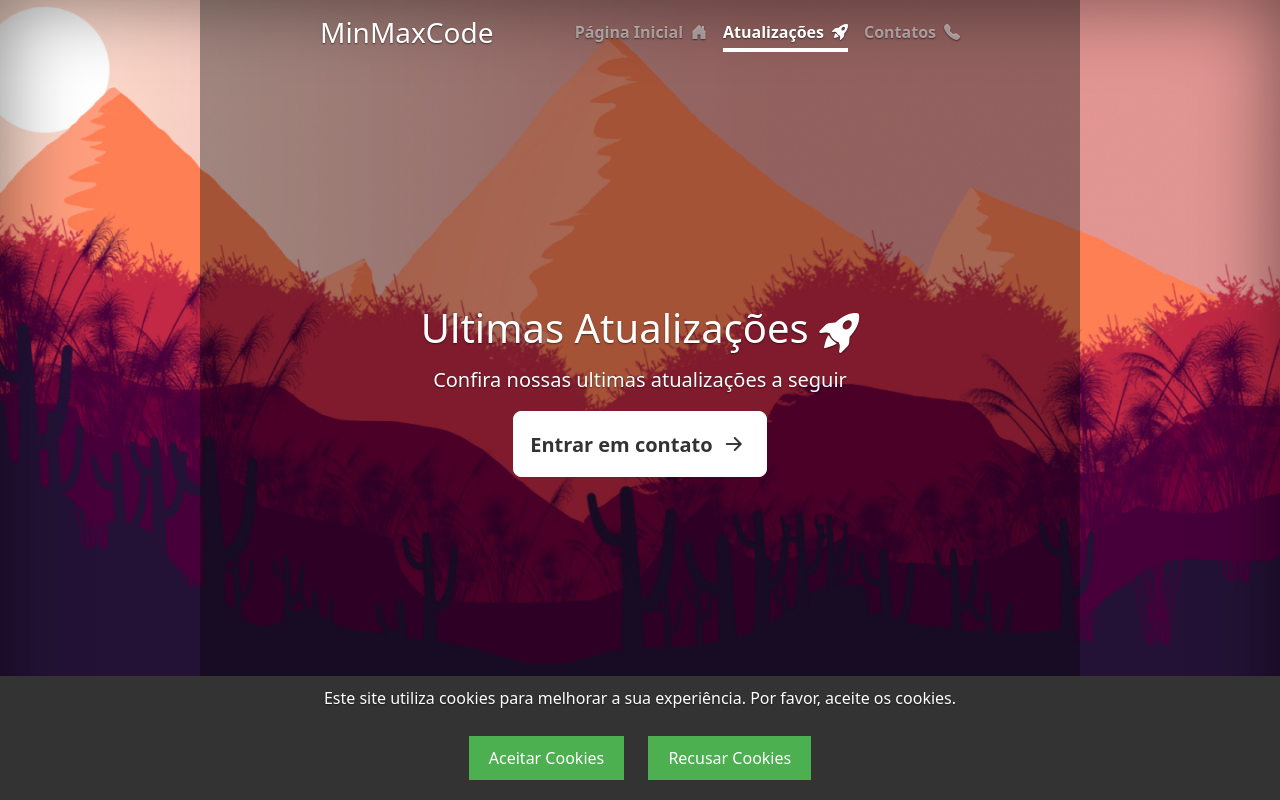
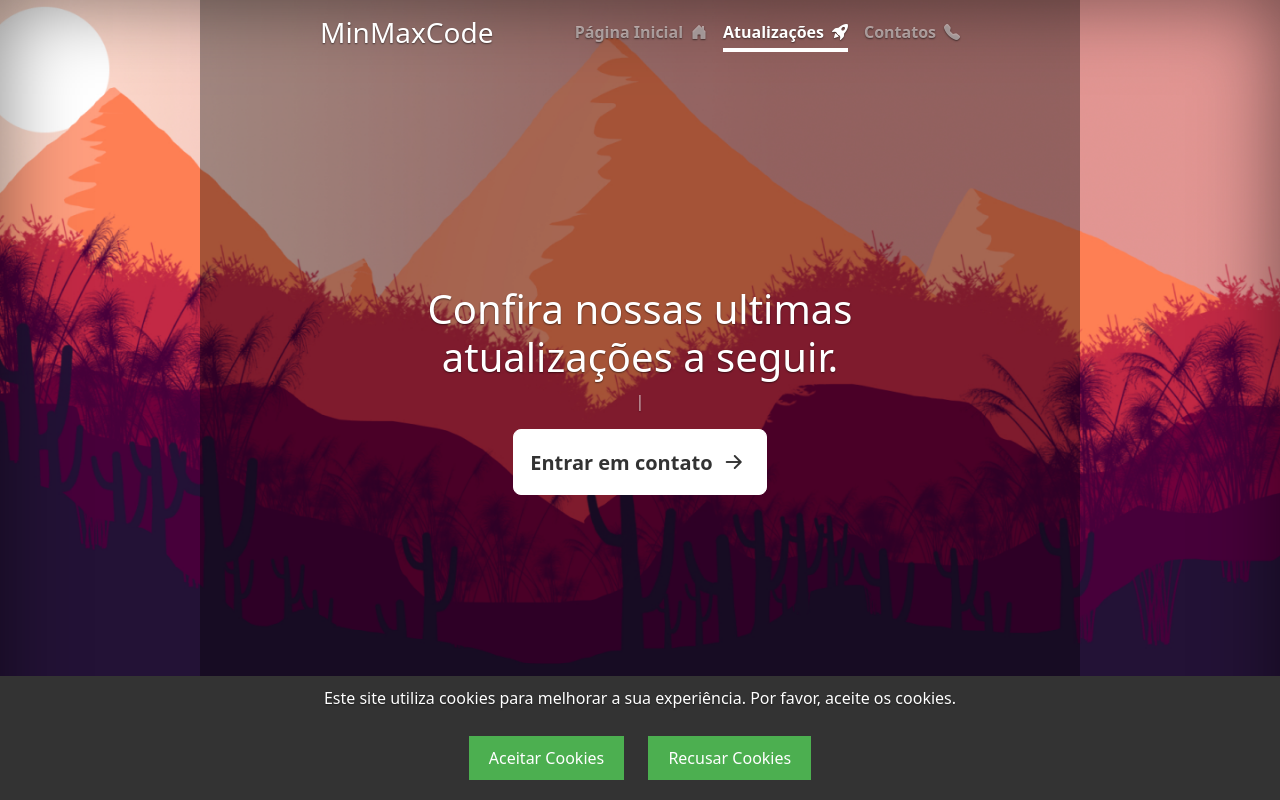
Before and after one commit to vitorgabrieldev/minmaxcode_portfolio_atvd-school, a plain HTML site: page features/index.html in a window 1280 px wide. Drawn offline with nearby package versions, Linux system fonts and the light colour scheme.

Commit message:
Add lib typed

```diff
--- a/contact/index.html
+++ b/contact/index.html
@@ -20,6 +20,9 @@
 
     <!-- -- | -- Import Cookies -- | -- -->
     <script src="https://cdnjs.cloudflare.com/ajax/libs/js-cookie/3.0.1/js.cookie.min.js"></script>
+
+    <!-- -- | -- Import Typed -- | -- -->
+    <script src="https://unpkg.com/typed.js@2.0.16/dist/typed.umd.js"></script>
 
     <!-- -- | -- Import Jquery -- | -- -->
     <script src="https://code.jquery.com/jquery-3.7.1.min.js" integrity="sha256-/JqT3SQfawRcv/BIHPThkBvs0OEvtFFmqPF/lYI/Cxo=" crossorigin="anonymous"></script>
@@ -70,7 +73,7 @@
           Contato
           <i class="bi bi-envelope"></i>
         </h1>
-        <p class="lead">Entre em contato conosco pelo:</p>
+        <p class="lead" id="element"></p>
         <p class="lead">
           <a href="#" class="hoverBtnContrate btn btn-lg btn-secondary fw-bold border-white bg-white">
             E-mail
@@ -91,5 +94,15 @@
         <p>Entenda nossos <a href="#" class="text-white">Termos de contrato</a> e <a href="#" class="text-white">Politicas de privacidades</a>.</p>
       </footer>
     </div>
+
+    <script>
+      var typed = new Typed('#element', {
+        strings: [
+          'Entre em contato para mais informações',
+          'Descubra o plano perfeito para você!'],
+        typeSpeed: 20,
+      });
+    </script>
+
   </body>
 </html>
--- a/features/index.html
+++ b/features/index.html
@@ -20,6 +20,9 @@
 
     <!-- -- | -- Import Jquery -- | -- -->
     <script src="https://code.jquery.com/jquery-3.7.1.min.js" integrity="sha256-/JqT3SQfawRcv/BIHPThkBvs0OEvtFFmqPF/lYI/Cxo=" crossorigin="anonymous"></script>
+
+    <!-- -- | -- Import Typed -- | -- -->
+    <script src="https://unpkg.com/typed.js@2.0.16/dist/typed.umd.js"></script>
 
     <!-- -- | -- Import Cookies -- | -- -->
     <script src="https://cdnjs.cloudflare.com/ajax/libs/js-cookie/3.0.1/js.cookie.min.js"></script>
@@ -66,11 +69,9 @@
       </header>
 
       <main class="px-3">
-        <h1>
-          Ultimas Atualizações
-          <i class="bi bi-rocket-takeoff-fill"></i>
+        <h1 id="element"><i class="bi bi-rocket-takeoff-fill"></i>
         </h1>
-        <p class="lead">Confira nossas ultimas atualizações a seguir</p>
+        <p class="lead" id="element"></p>
         <p class="lead">
           <a href="#" class="hoverBtnContrate btn btn-lg btn-secondary fw-bold border-white bg-white">
             Entrar em contato
@@ -83,5 +84,15 @@
         <p>Entenda nossos <a href="#" class="text-white">Termos de contrato</a> e <a href="#" class="text-white">Politicas de privacidades</a>.</p>
       </footer>
     </div>
+
+    <script>
+      var typed = new Typed('#element', {
+        strings: [
+          'Não perca nenhuma novidade!',
+          'Confira nossas ultimas atualizações a seguir.'],
+        typeSpeed: 30,
+      });
+    </script>
+
   </body>
 </html>
```
Also changed, not shown: home/index.html (+14 -1 lines).
